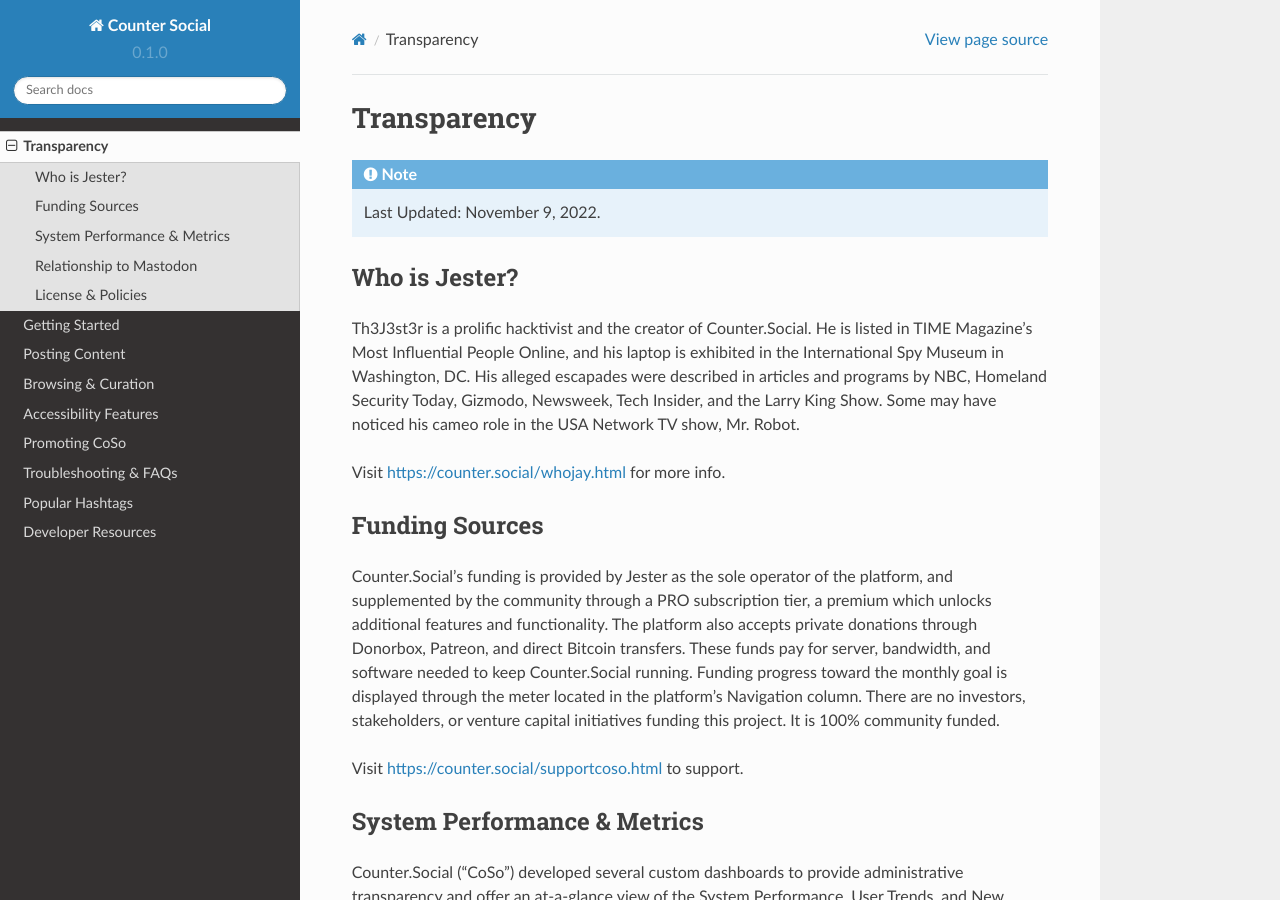
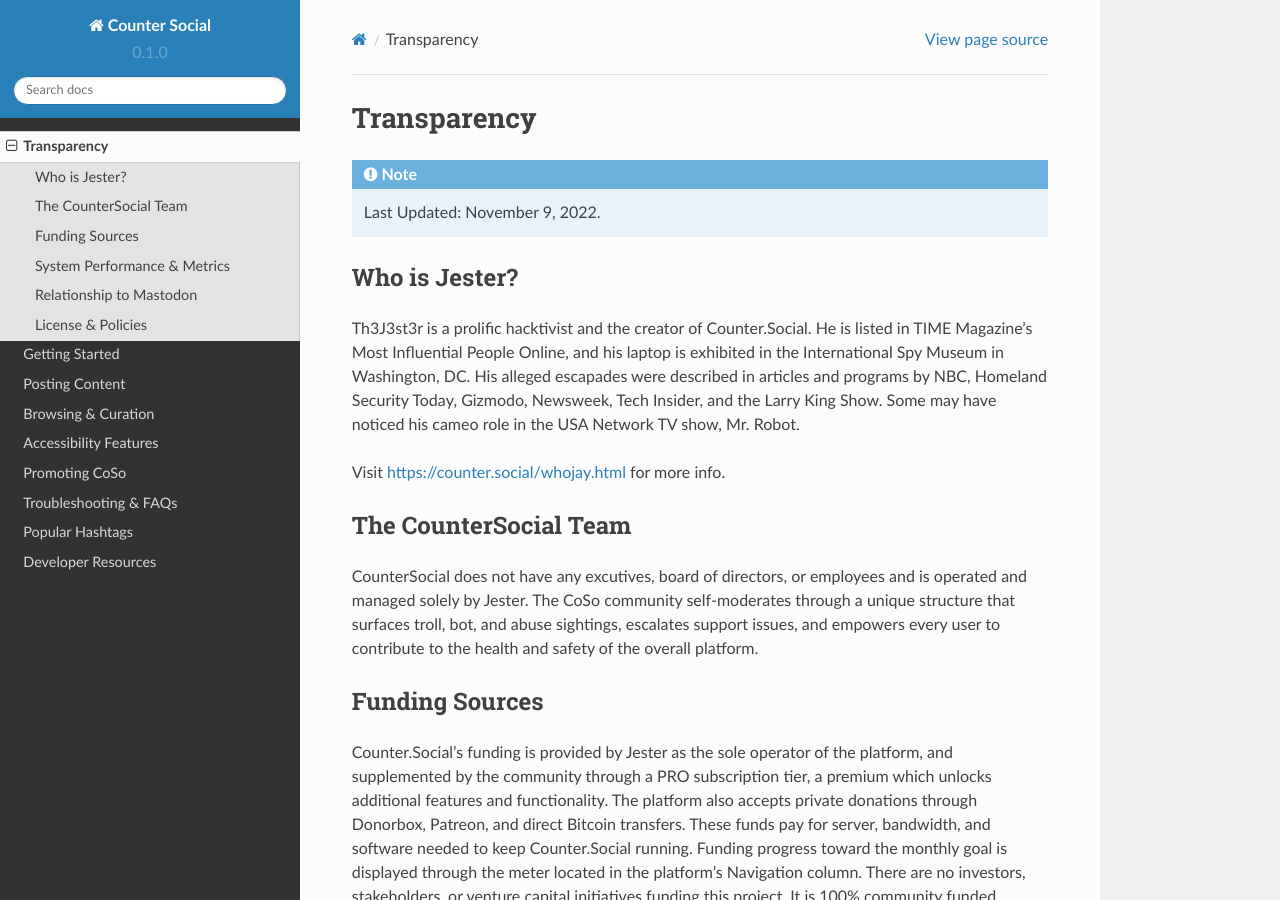
Before and after one commit to itskel/userguide, a Sphinx documentation site: the page built from docs/source/transparency.rst, in a window 1280 px wide and 900 px high. Built offline with Sphinx 7.4.7 and the Read the Docs theme 2.0.0, drawn with Linux system fonts in a browser that asks for light colours; pages that are not in the unit, such as notebooks, are missing from menus.

Commit message:
Update transparency.rst

```diff
--- a/docs/source/transparency.rst
+++ b/docs/source/transparency.rst
@@ -9,6 +9,10 @@
 
 Visit https://counter.social/whojay.html for more info.
 
+The CounterSocial Team
+------------
+
+CounterSocial does not have any excutives, board of directors, or employees and is operated and managed solely by Jester. The CoSo community self-moderates through a unique structure that surfaces troll, bot, and abuse sightings, escalates support issues, and empowers every user to contribute to the health and safety of the overall platform.
 
 Funding Sources
 ----------------
```
